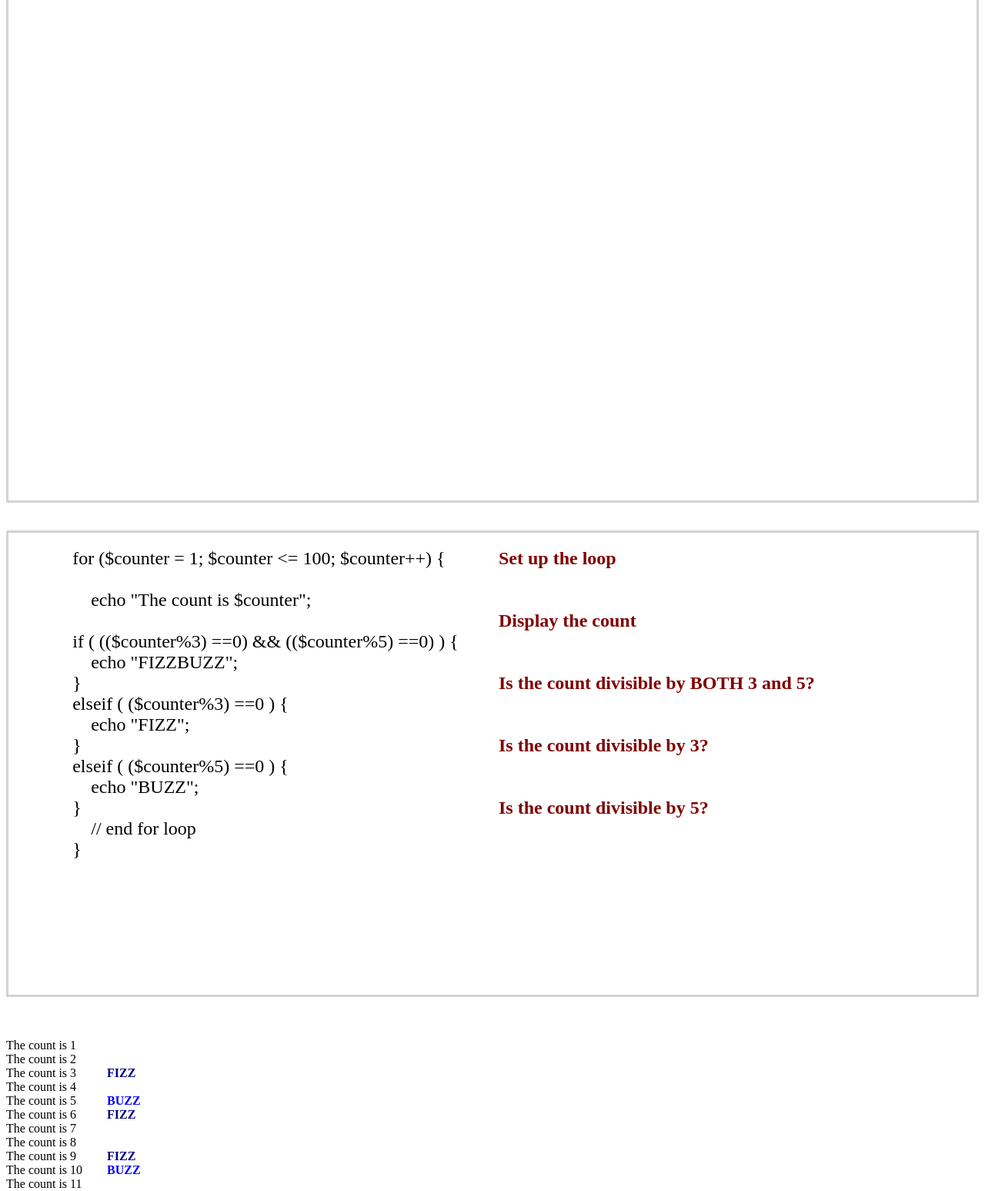
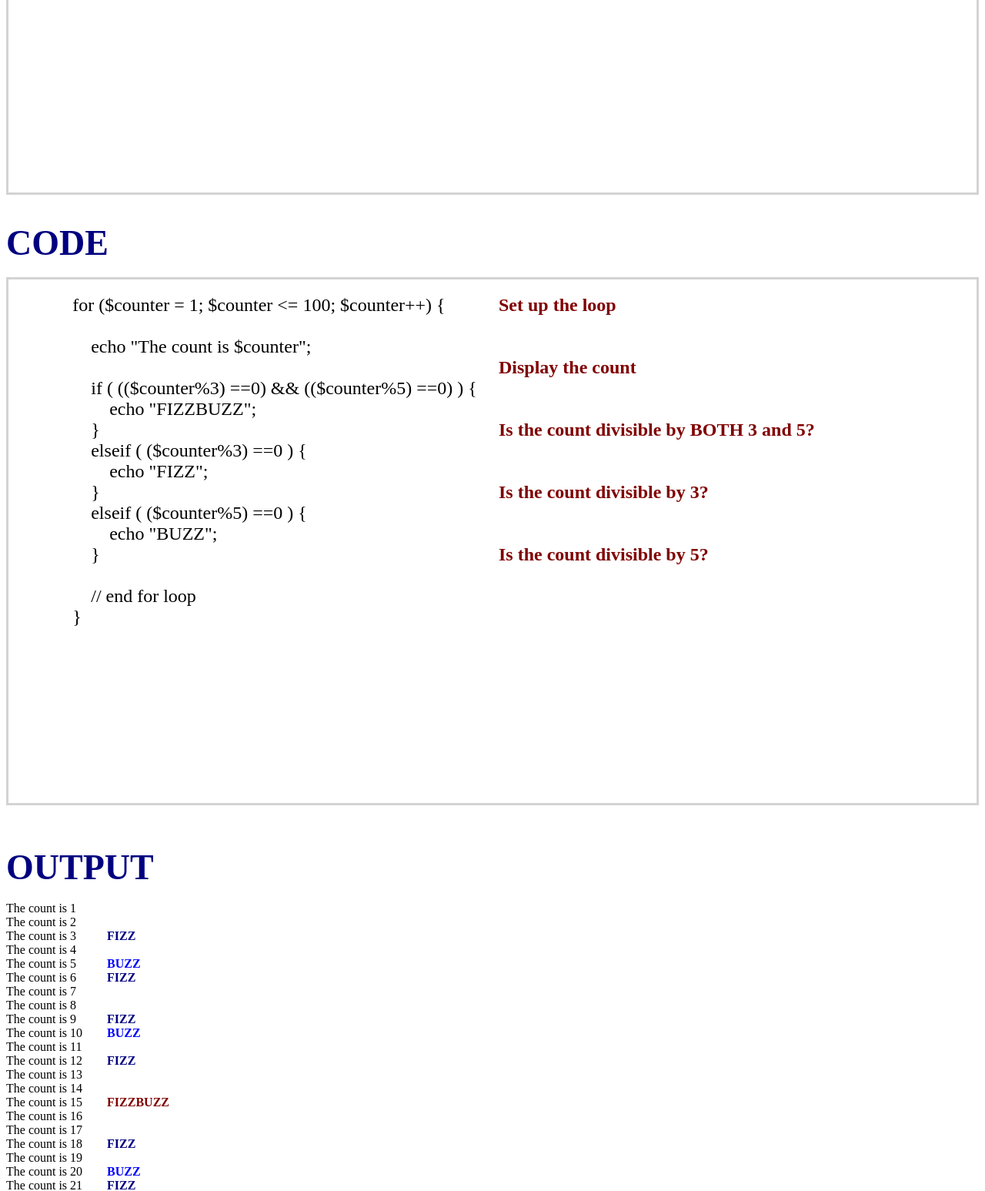
Before and after one commit to ab872/ab872FizzBuzz, a PHP site: page / in a window 1280 px wide. Shown: the part 801-2348 px from the top of the page at 77% size. Run offline with PHP 8.4, Linux system fonts and the light colour scheme.

Commit message:
fizzbuzz.js index.php    adjust layout Chrome Win, Firefox Win, old EDGE Win

```diff
--- a/fizzbuzz.js
+++ b/fizzbuzz.js
@@ -95,6 +95,18 @@ if (isFirefox) {
 			document.getElementById("BootstrapIcon").style.height="64px";
 
 
+			//  id  =  "codeText"
+			//  10px
+			document.getElementById('codeText').style.fontSize="24px";
+
+			//  id  =  "codeComments"
+			//  10px
+			document.getElementById('codeComments').style.fontSize="24px";
+
+
+
+
+
            //   end        Firefox under Win10
         }
 
@@ -176,7 +188,7 @@ if (isChrome) {
 	//  ***   doesnt seem to be working
 	//  id     grid-containerReference
      	//  grid template rows     03vh 1630vh 03vh
-	//      document.getElementById('grid-containerReference').style.gridTemplateRows = "03vh 500vh 03vh";
+	document.getElementById('grid-containerReference').style.gridTemplateRows = "03vh 400vh 03vh";
 
 		//	alert("using the Chrome browser -  others   Reference adjust template rows   finished");
 
--- a/index.php
+++ b/index.php
@@ -50,7 +50,7 @@
      display: grid;
      grid-gap: 1em;
      grid-template-columns: 0.5fr 4fr 0.5fr;
-     grid-template-rows: 03vh 170vh 03vh;
+     grid-template-rows: 03vh 120vh 03vh;
 }
 
 
@@ -85,7 +85,7 @@
      display: grid;
      grid-gap: 1em;
      grid-template-columns: 0.5fr 4fr 4fr 0.5fr;
-     grid-template-rows: 0.5vh 70vh 0.5vh;
+     grid-template-rows: 0.5vh 80vh 0.5vh;
 }
 
 
@@ -199,6 +199,7 @@ Output the numbers from 1 to 100.
 
 <br><br>
 
+<span style="color:Navy;font-size:46px;"><b>CODE</b></span><br><br>
 
 
 
@@ -229,26 +230,37 @@ for ($counter = 1; $counter <= 100; $counter++) {
 &nbsp;&nbsp;&nbsp;
  echo "The count is $counter";
 <br><br>
+&nbsp;&nbsp;&nbsp;
 if ( (($counter%3) ==0) && (($counter%5) ==0) ) {
 <br>
 &nbsp;&nbsp;&nbsp;
+&nbsp;&nbsp;&nbsp;
 echo "FIZZBUZZ";
 <br>
+&nbsp;&nbsp;&nbsp;
 }
 <br>
+&nbsp;&nbsp;&nbsp;
 elseif ( ($counter%3) ==0 ) {
 <br>
 &nbsp;&nbsp;&nbsp;
+&nbsp;&nbsp;&nbsp;
 echo "FIZZ";
 <br>
+&nbsp;&nbsp;&nbsp;
 }
 <br>
+&nbsp;&nbsp;&nbsp;
 elseif ( ($counter%5) ==0 ) {
 <br>
 &nbsp;&nbsp;&nbsp;
+&nbsp;&nbsp;&nbsp;
 echo "BUZZ";
 <br>
+&nbsp;&nbsp;&nbsp;
 }
+<br>
+&nbsp;&nbsp;&nbsp;
 <br>
 &nbsp;&nbsp;&nbsp;
 //   end for loop
@@ -312,6 +324,8 @@ echo "BUZZ";
 
 
 <br><br>
+
+<span style="color:Navy;font-size:46px;"><b>OUTPUT</b></span><br><br>
 
 
 <?php
```
